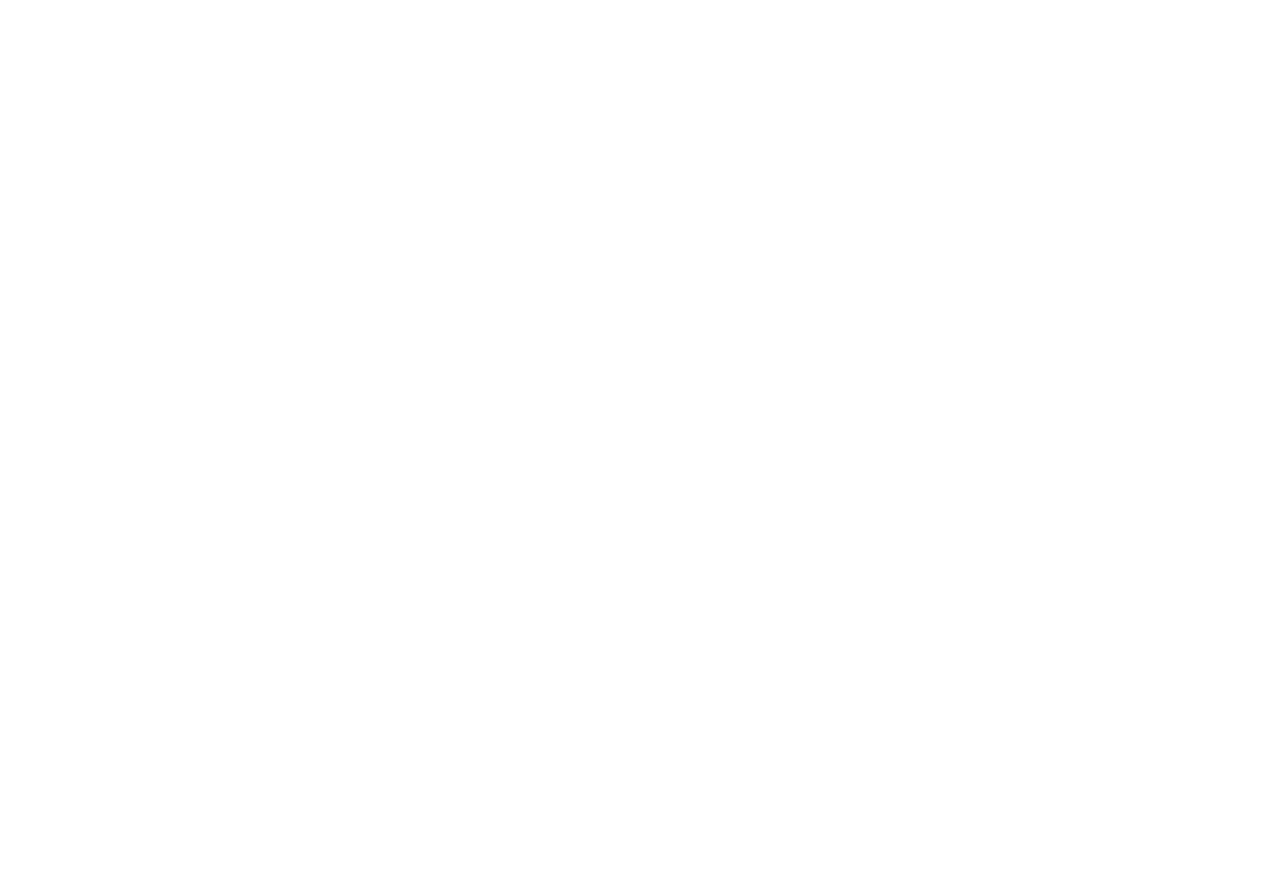
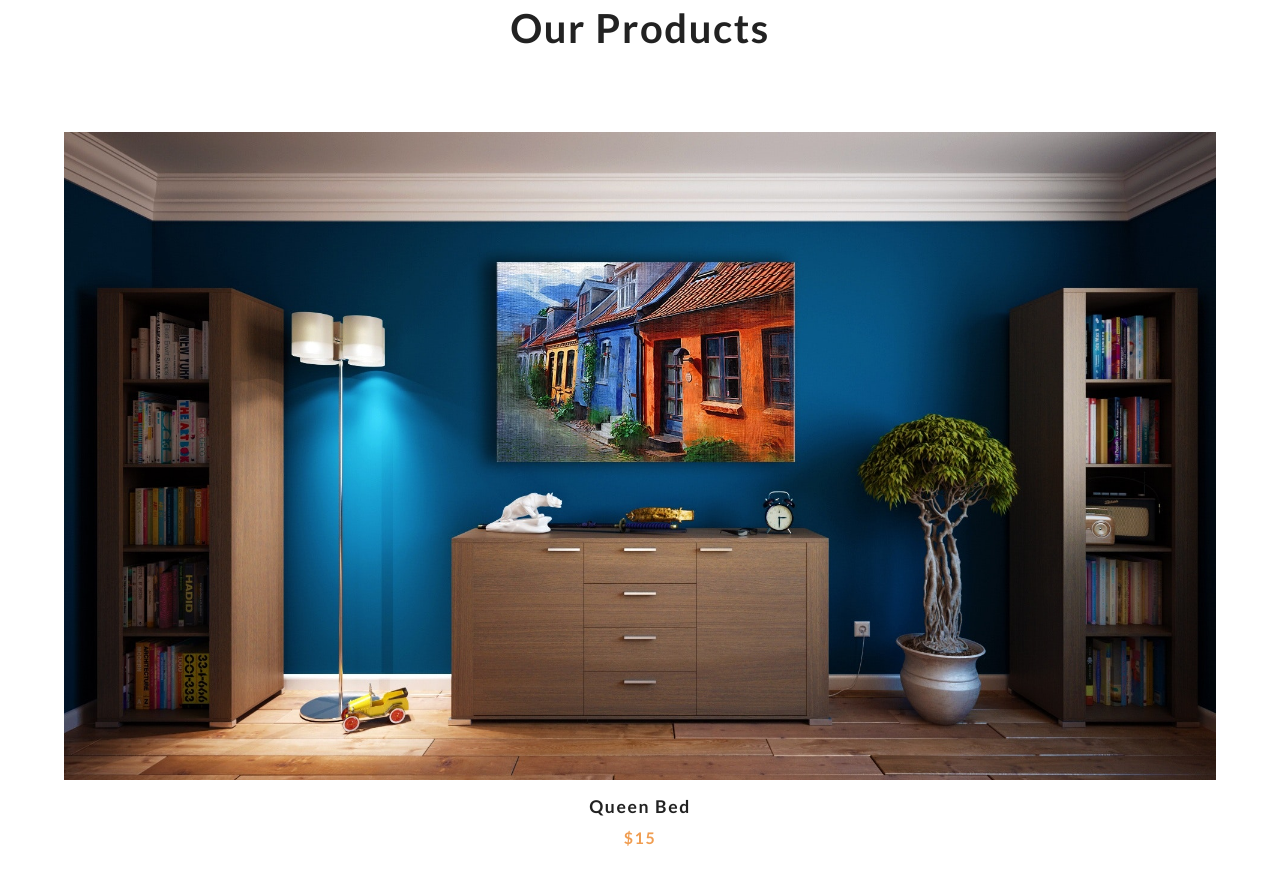
Before and after one commit to jmargielewski/Rent-Room-2, a React (Create React App) app: page / in a window 1280 px wide. Shown: the part 860-1744 px from the top of the page. Before the commit the page ends 800 px from the top, so only its background shows below. Built offline with nearby package versions, Linux system fonts and the light colour scheme.

Commit message:
products section

```diff
--- /dev/null
+++ b/src/components/Products/Products.jsx
@@ -0,0 +1,34 @@
+import React from 'react';
+import { FontAwesomeIcon } from '@fortawesome/react-fontawesome';
+import {
+  Products,
+  SectionTitle,
+  ProductsCenter,
+  Product,
+  ProductImage,
+  BagBtn,
+  ImageContainer,
+} from './ProductsStyles';
+
+import flat1 from '../../images/apartment-1.jpg';
+
+export default () => (
+  <Products>
+    <SectionTitle>
+      <h2>our products</h2>
+    </SectionTitle>
+    <ProductsCenter>
+      <Product>
+        <ImageContainer>
+          <ProductImage src={flat1} alt="apartment1" />
+          <BagBtn>
+            <FontAwesomeIcon icon="shopping-cart" />
+            add to bag
+          </BagBtn>
+        </ImageContainer>
+        <h3>queen bed</h3>
+        <h4>$15</h4>
+      </Product>
+    </ProductsCenter>
+  </Products>
+);
--- /dev/null
+++ b/src/components/Products/ProductsStyles.js
@@ -0,0 +1,90 @@
+import styled from 'styled-components';
+
+const Products = styled.section`
+  padding: 4rem 0;
+`;
+
+const SectionTitle = styled.div`
+  h2 {
+    text-align: center;
+    font-size: 2.5rem;
+    margin-bottom: 5rem;
+    text-transform: capitalize;
+    letter-spacing: var(--mainSpacing);
+  }
+`;
+
+const ProductsCenter = styled.div`
+  width: 90vw;
+  margin: 0 auto;
+  max-width: 1170px;
+  display: grid;
+  grid-template-columns: repeat(auto-fit, minmax(260px, 1fr));
+  grid-column-gap: 1.5rem;
+  grid-row-gap: 2rem;
+`;
+
+const Product = styled.article`
+  h3 {
+    text-transform: capitalize;
+    font-size: 1.1rem;
+    margin-top: 1rem;
+    letter-spacing: var(--mainSpacing);
+    text-align: center;
+  }
+  h4 {
+    margin-top: 0.7rem;
+    letter-spacing: var(--mainSpacing);
+    color: var(--primaryColor);
+    text-align: center;
+  }
+`;
+
+const ProductImage = styled.img`
+  display: block;
+  width: 100%;
+  min-height: 12rem;
+  transition: var(--mainTransition);
+`;
+
+const BagBtn = styled.button`
+  position: absolute;
+  top: 70%;
+  right: 0;
+  background: var(--primaryColor);
+  border: none;
+  text-transform: uppercase;
+  padding: 0.5rem 0.75rem;
+  letter-spacing: var(--mainSpacing);
+  font-weight: bold;
+  transition: var(--mainTransition);
+  transform: translateX(101%);
+  cursor: pointer;
+  &:hover {
+    color: var(--mainWhite);
+  }
+  .fa-shopping-cart {
+    margin-right: 0.5rem;
+  }
+`;
+
+const ImageContainer = styled.div`
+  position: relative;
+  overflow: hidden;
+  &:hover ${BagBtn} {
+    transform: translateX(0);
+  }
+  &:hover ${ProductImage} {
+    opacity: 0.5;
+  }
+`;
+
+export {
+  Products,
+  SectionTitle,
+  ProductsCenter,
+  Product,
+  ProductImage,
+  BagBtn,
+  ImageContainer,
+};
--- a/src/container/App.jsx
+++ b/src/container/App.jsx
@@ -1,12 +1,14 @@
 import React from 'react';
 import Navbar from '../components/Navbar/Navbar';
 import Hero from '../components/Hero/Hero';
+import Products from '../components/Products/Products';
 
 export default function App() {
   return (
     <div>
       <Navbar />
       <Hero />
+      <Products />
     </div>
   );
 }
```
